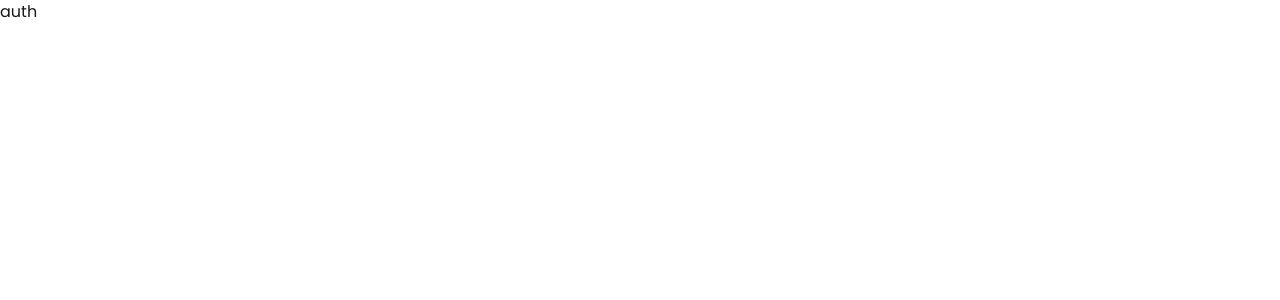
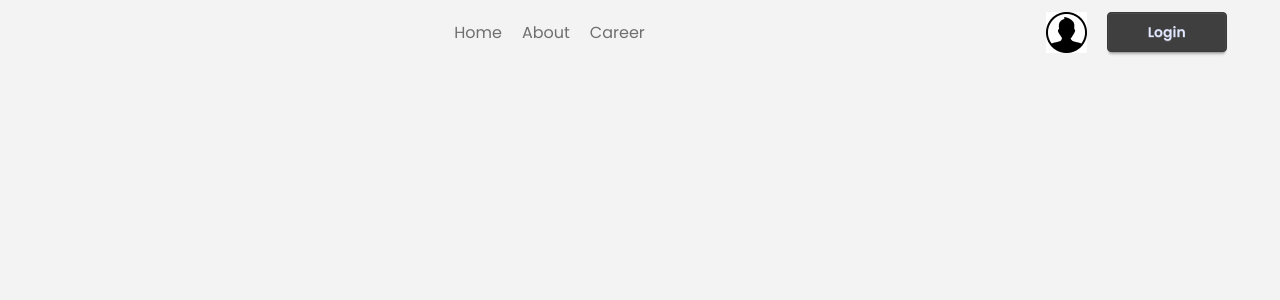
Before and after one commit to parthopauldev/News-Paper, a React (Vite) app: page /auth in a window 1280 px wide. Shown: the top 300 px of the page. Built offline with nearby package versions, Linux system fonts and the light colour scheme.

Commit message:
Added: navbar on Authentication layout

```diff
--- a/src/Components/Navbar.jsx
+++ b/src/Components/Navbar.jsx
@@ -1,5 +1,5 @@
 import React from 'react';
-import { NavLink } from 'react-router';
+import { Link, NavLink } from 'react-router';
 import user from "../assets/user.png"
 const Navbar = () => {
     return (
@@ -12,7 +12,7 @@
             </div>
             <div className="login-btn flex gap-5">
                 <img src={user} alt="" />
-                <button className='btn btn-primary px-10'>Login</button>
+                <Link to='/auth/login' className='btn btn-primary px-10'>Login</Link>
             </div>
         </div>
     );
--- /dev/null
+++ b/src/Layouts/Authentication.jsx
@@ -0,0 +1,16 @@
+import React from 'react';
+import { Outlet } from 'react-router';
+import Navbar from '../Components/Navbar';
+
+const Authentication = () => {
+    return (
+        <div className='bg-base-200 min-h-screen'>
+            <header className='w-11/12 mx-auto pt-3'>
+                <Navbar></Navbar>
+          </header>
+            <Outlet></Outlet>
+        </div>
+    );
+};
+
+export default Authentication;
--- /dev/null
+++ b/src/Pages/Login.jsx
@@ -0,0 +1,11 @@
+import React from 'react';
+
+const Login = () => {
+    return (
+        <div>
+            login
+        </div>
+    );
+};
+
+export default Login;
--- /dev/null
+++ b/src/Pages/Register.jsx
@@ -0,0 +1,11 @@
+import React from 'react';
+
+const Register = () => {
+    return (
+        <div>
+            resgister
+        </div>
+    );
+};
+
+export default Register;
--- a/src/routes/router.jsx
+++ b/src/routes/router.jsx
@@ -2,38 +2,47 @@
 import HomeLayout from "../Layouts/HomeLayout";
 import Home from "../Pages/Home";
 import CategoryNews from "../Pages/CategoryNews";
+import Login from "../Pages/Login";
+import Register from "../Pages/Register";
+import Authentication from "../Layouts/Authentication";
 
-const router = createBrowserRouter(
-    [
+const router = createBrowserRouter([
   {
-            path: '/',
+    path: "/",
     element: <HomeLayout></HomeLayout>,
     children: [
       {
         index: true,
-                    element:<Home></Home>
+        element: <Home></Home>,
       },
       {
-                    path: '/Category/:id',
+        path: "/Category/:id",
         element: <CategoryNews></CategoryNews>,
-                    loader:()=>fetch('/news.json')
-
-                }
-            ]
-
+        loader: () => fetch("/news.json"),
+      },
+    ],
   },
   {
-            path: '/auth',
-           element:<p>auth</p>
+    path: "/auth",
+    element: <Authentication></Authentication>,
+      children: [
+          {
+              path: '/auth/login',
+              element:<Login></Login>
           },
           {
-            path: '/news',
-           element:<p>news </p>
+              path: '/auth/register',
+              element:<Register></Register>
+          }
+      ],
   },
   {
-            path: '/*',
-            element:<p>error</p>
-        }
-    ]
-)
-export default router
+    path: "/news",
+    element: <p>news </p>,
+  },
+  {
+    path: "/*",
+    element: <p>error</p>,
+  },
+]);
+export default router;
```
Lines whose indentation alone changed are shown as unchanged.
